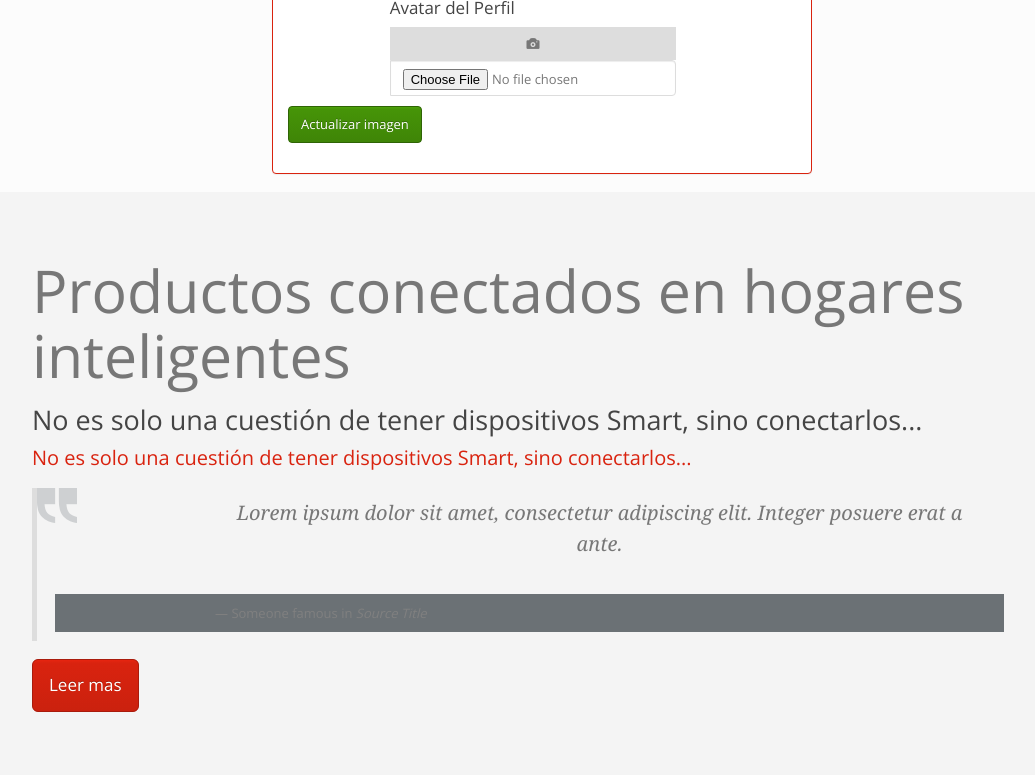
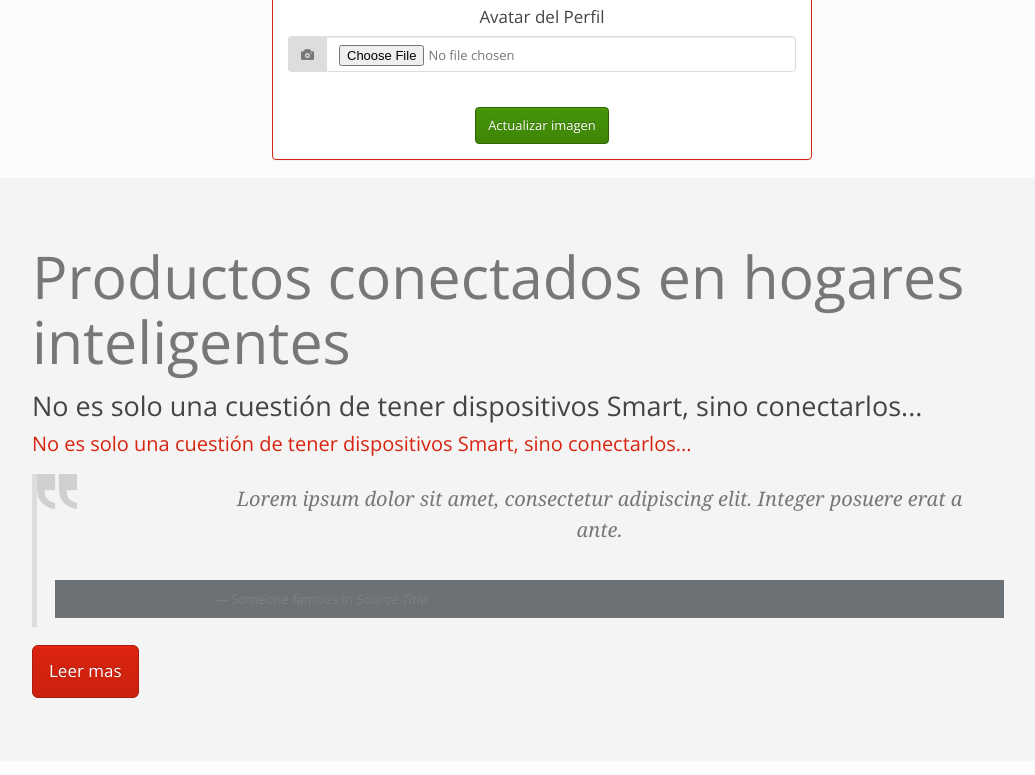
Before and after one commit to DigitalHouseFSTN2/smartready, a PHP site: page /user.php in a window 1280 px wide. Shown: the part 520-1295 px from the top of the page, without its empty margins (113-1148 px from the left). After the commit the page ends 1218 px from the top, so only its background shows below. Run offline with PHP 8.4, Linux system fonts and the light colour scheme; the visitor is signed in with stand-in values (Sample User, id 1).

Commit message:
Imagen circular y mejor presentación

```diff
--- a/assets/src/style.php
+++ b/assets/src/style.php
@@ -77,4 +77,10 @@
   margin-left: 0px;
   }
 
+  #img-perfil{
+    height: 200px;
+    width: 200px;
+    object-fit: cover;
+  }
+
 </style>
--- a/user.php
+++ b/user.php
@@ -69,36 +69,42 @@
                       }
                     ?>
                   </div>
-                  <div class="input-group">
+                  <div class="input-group col-md-12">
                     <div class="row">
                       <div class="col-md-2"></div>
-                      <div class="col-md-8">
+                      <div class="col-md-8 center-block">
                         <div class="card col-md-12" >
-                          <div class="centered">
+                          <div class="center-block">
                             <?php
                               $fileUserView = usuarioGetfile();
                               if( strlen($fileUserView) ){
-                                echo '<img class="card-img-top" src="' . $fileUserView . '" alt="Card image cap">';
+                                echo '<img id="img-perfil" class="card-img-top img-circle center-block" max-width="80px" max-height="80px"; ; src="' . $fileUserView . '" alt="Card image cap">';
                               } else {
                                 echo  '<img class="card-img-top" src="..." alt="Card image cap">';
                               }
                             ?>
                           </div>
-                          <div class="card-block">
-                            <h4 class="card-title">Avatar del Perfil</h4>
-                            <span class="input-group-addon"><i class="glyphicon glyphicon-camera"></i></span>
-                            <span></span>
-                            <input type="file" id="login-file" class="form-control input-file-novisible" name="user-file" aria-label="Amount (to the nearest dollar)">
-                          </div>
+
                         </div>
                       </div>
                       <div class="col-md-2"></div>
                     </div>
                   </div>
-                  <div style="margin-top:10px" class="form-group">
+                  <div class="input-group col-md-12">
+                    <div class="card-block">
+                      <h4 class="card-title text-center">Avatar del Perfil</h4>
+                      <div style="margin-bottom: 25px" class="input-group">
+
+                        <span class="input-group-addon"><i class="glyphicon glyphicon-camera"></i></span>
+                        <span></span>
+                        <input type="file" id="login-file" class="form-control input-file-novisible" name="user-file" aria-label="Amount (to the nearest dollar)">
+                      </div>
+                    </div>
+                  </div>
+                  <div style="margin-top:10px" class="col-md-12">
                       <!-- Button -->
-                      <div class="col-sm-12 controls">
-                        <input id="btn-login" class="btn btn-success" type='submit' value='Actualizar imagen' />
+                      <div class="col-sm-12 controls center-block">
+                        <input id="btn-login" class="btn btn-success center-block" type='submit' value='Actualizar imagen' />
                       </div>
                   </div>
 
```
